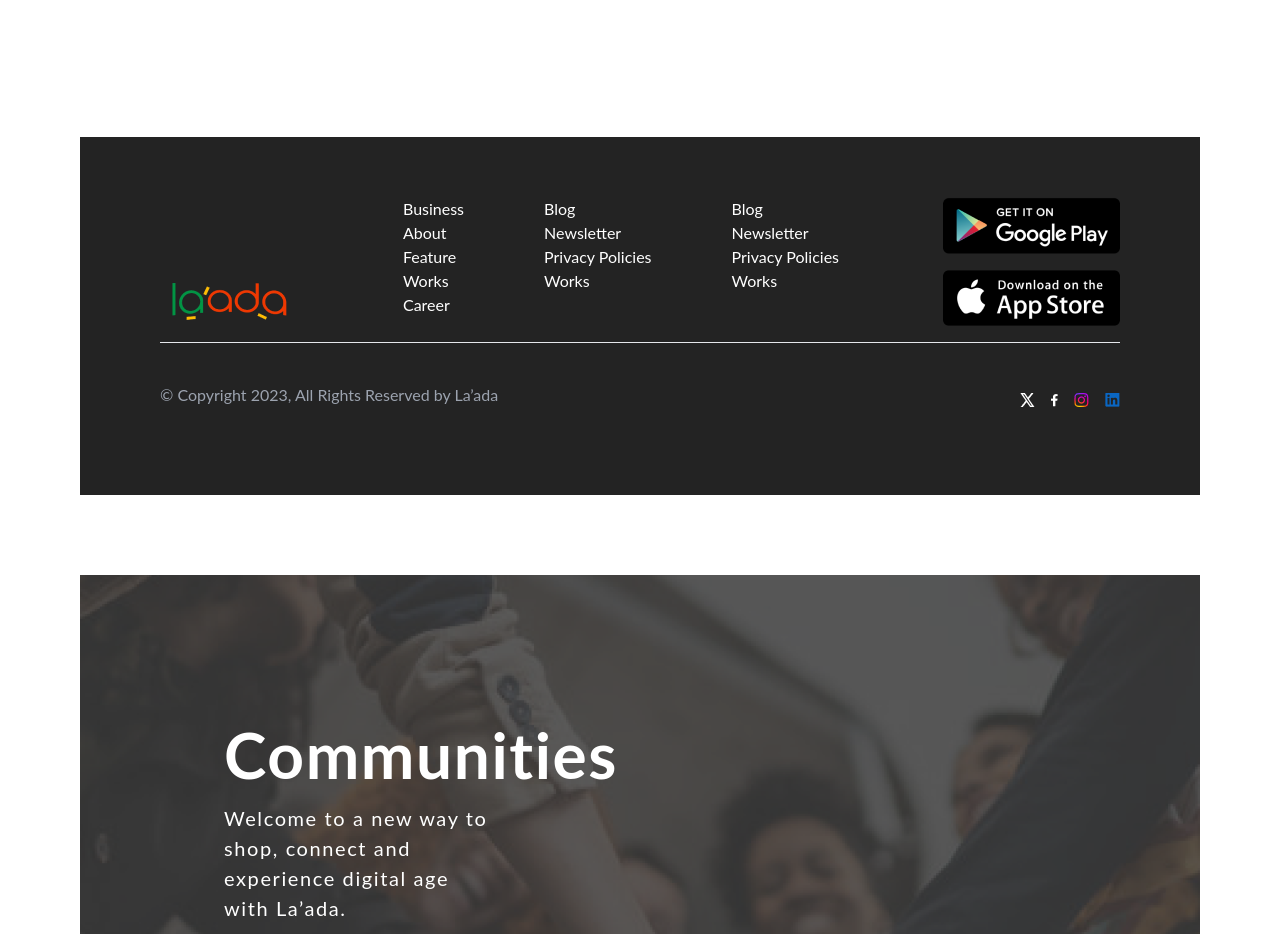
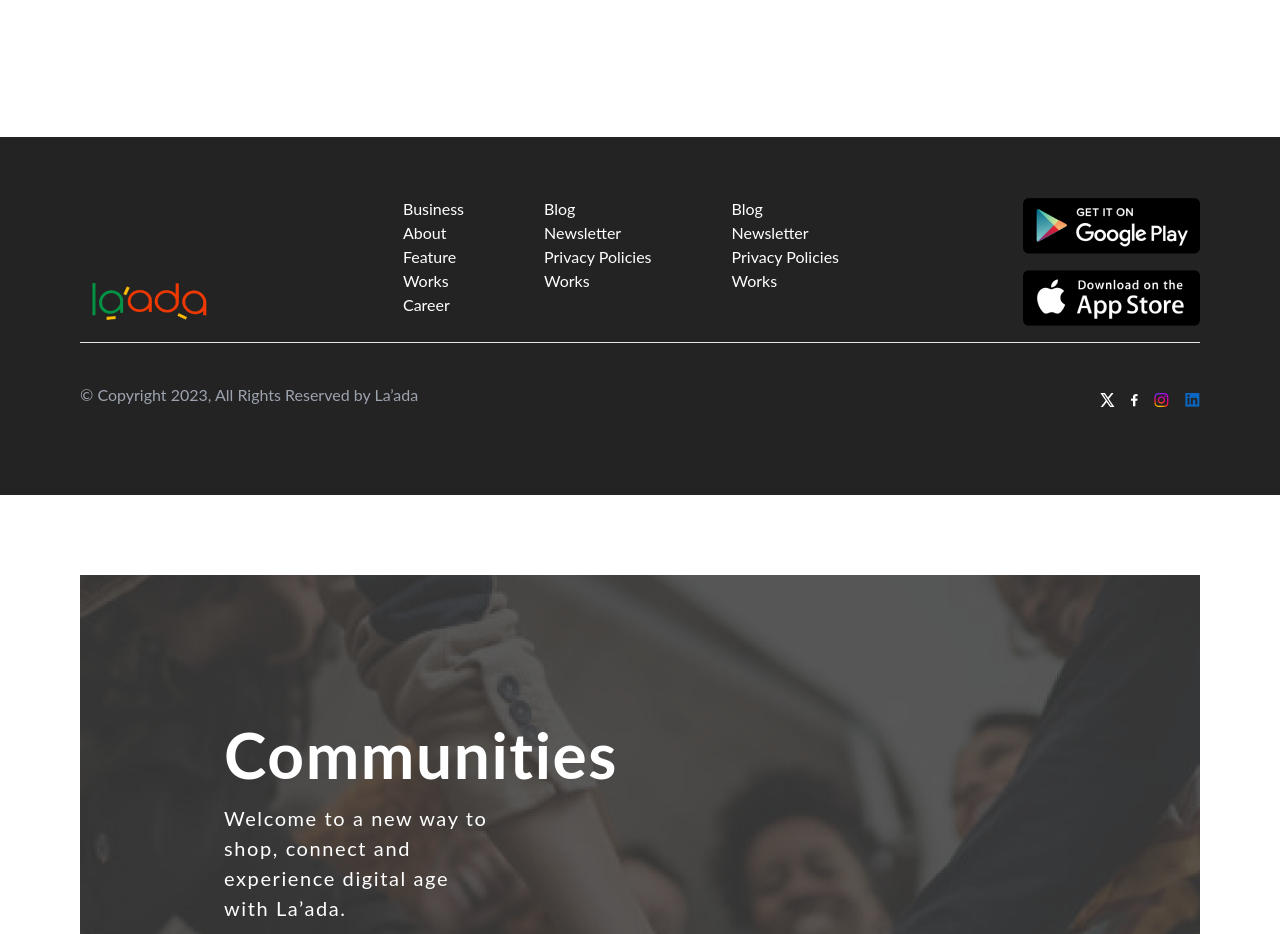
Before and after one commit to dettah/laada, a React (Vite) app: page / in a window 1280 px wide. Shown: the part 7520-8454 px from the top of the page. Built offline with nearby package versions, Linux system fonts and the light colour scheme.

Commit message:
fix Footer.jsx

```diff
--- a/src/Components/carousel/CommunityCarousel.jsx
+++ b/src/Components/carousel/CommunityCarousel.jsx
@@ -1,7 +1,7 @@
-// Carousel.js
+// Carousel.jsx
 import React, { useState } from 'react';
 
-const images = [ /* Your image URLs */ ];
+const images = [ ];
 
 const Carousel = () => {
   const [currentImageIndex, setCurrentImageIndex] = useState(0);
--- a/src/Components/shared/Footer.jsx
+++ b/src/Components/shared/Footer.jsx
@@ -9,7 +9,7 @@ import LinkedIn from '../../assets/LinkedIn.png'
 const Footer = () => {
     return (
         <>
-            <div className='bg-[#0C0C0C] bg-opacity-90 h-[358px] mt-36 px-20 mx-20 pt-[60px]'>
+            <div className='bg-[#0C0C0C] bg-opacity-90 h-[358px] mt-36 px-20 pt-[60px]'>
 
 
                 <div className=' flex justify-between '>
--- /dev/null
+++ b/src/pages/About/Statement.jsx
@@ -0,0 +1,11 @@
+import React from 'react'
+
+const Statement = () => {
+  return (
+    <div>
+
+    </div>
+  )
+}
+
+export default Statement
```
